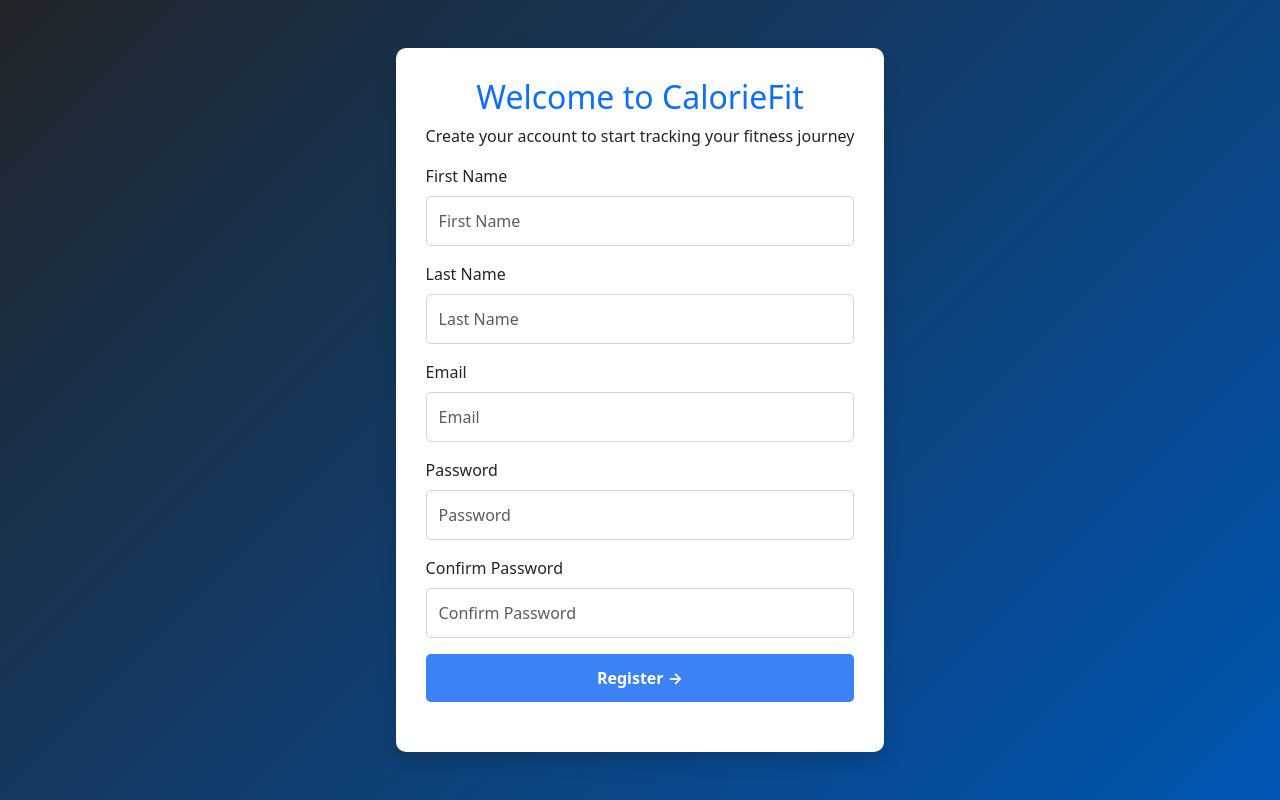
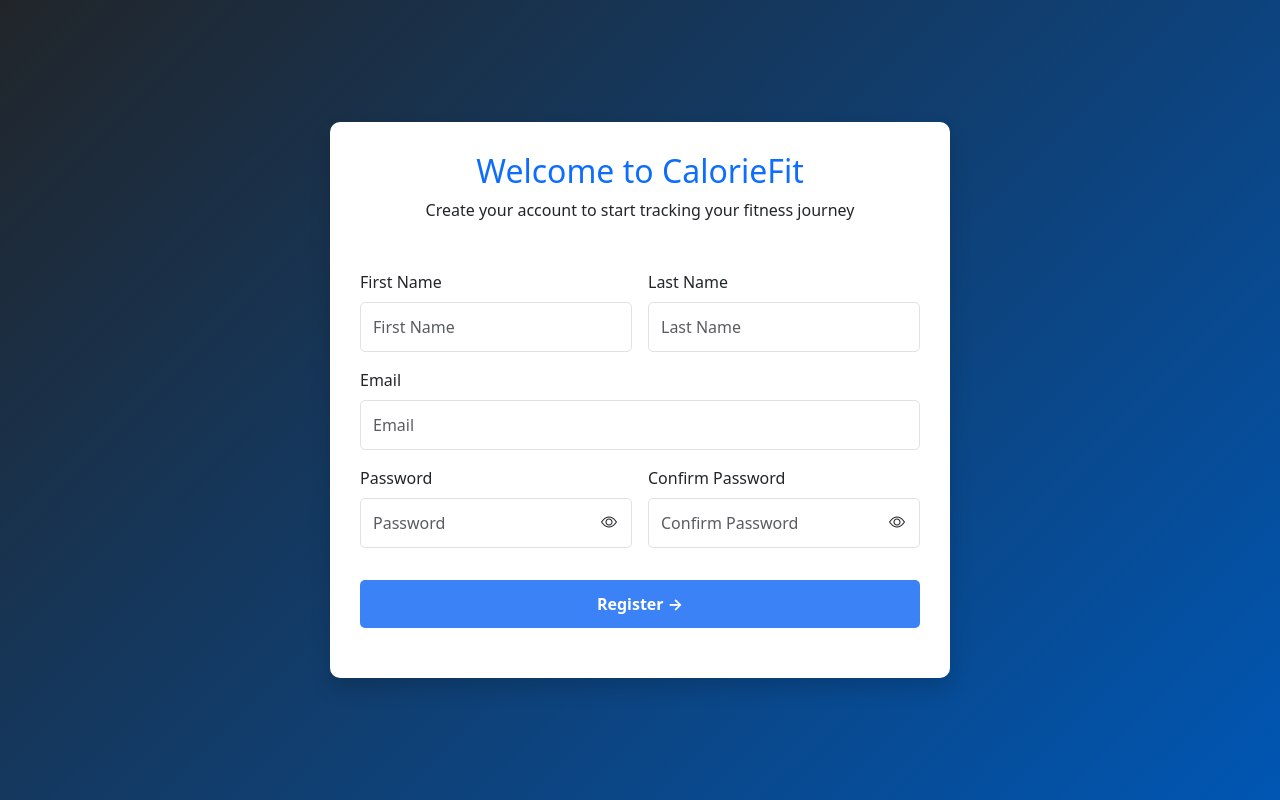
Before and after one commit to Omar-Abdullah-Shaikh-Al-Zoor/CalorieFit, an Angular app in the folder CalorieFitApp/: page /register in a window 1280 px wide. Built offline with nearby package versions, Linux system fonts and the light colour scheme.

Commit message:
Completed validation for Register, completed back-end, and added eye icon to password fields

```diff
--- a/CalorieFitApp/src/app/register/register.component.css
+++ b/CalorieFitApp/src/app/register/register.component.css
@@ -40,7 +40,7 @@
 .register-form .form-control {
   width: 100%;
   padding: 12px;
-  border: 1px solid #ced4da;
+  /* border: 1px solid #ced4da; */
   border-radius: 5px;
   font-size: 1rem;
   transition: border-color 0.3s ease, box-shadow 0.3s ease;
@@ -86,8 +86,20 @@
   cursor: not-allowed;
   opacity: 0.7;
 }
+
+/* Custom CSS to fine-tune icon position */
+.position-absolute {
+  right: 15px;
+  top: 35px;
+}
+
+/* CSS to shift the eye icon when the password field is invalid */
+.invalid-eye {
+  right: 35px !important;  /* Moves the eye icon 20px to the left */
+}
+
 /* Styles to enhance the dialog appearance */
-#errorDialog {
+#Dialog {
   width: 100%; /* Full width of the page */
   max-width: 500px; /* Limit width for better readability */
   max-height: 300px; /* Auto height based on content */
@@ -103,7 +115,7 @@
 }
 
 /* Optional: Add a backdrop effect */
-#errorDialog::backdrop {
+#Dialog::backdrop {
   background: rgba(0, 0, 0, 0.4);
 }
 
--- a/CalorieFitApp/src/app/register/register.component.html
+++ b/CalorieFitApp/src/app/register/register.component.html
@@ -1,72 +1,101 @@
 <div>
   <div class="register-container">
-    <div class="register-box">
+    <div class="register-box w-50">
       <div>
         <h2 class="text-center text-primary">Welcome to CalorieFit</h2>
         <p class="text-center">Create your account to start tracking your fitness journey</p>
       </div>
-      <div class="register-form">
+      <div class="register-form mt-5">
         <form [formGroup]="RegisterForm" (ngSubmit)="register()" [ngClass]="{ 'was-validated': submitted }" novalidate>
           <!-- First Name -->
-          <div class="form-group mb-3">
+          <div class="d-flex gap-3">
+            <div class="form-group mb-3 w-50">
               <label class="form-label" for="firstName">First Name</label>
               <input type="text" formControlName="firstName" class="form-control"
-              [ngClass]="{'is-invalid': isFieldInvalid('firstName')}"
+                [ngClass]="{'is-invalid': isFieldInvalid('firstName') || isInvalidPattern('firstName')}"
                 placeholder="First Name" required
               />
-            <div *ngIf="RegisterForm.get('firstName')?.hasError('pattern')" class="invalid-feedback">
+              <div *ngIf="isFieldInvalid('firstName')" class="invalid-feedback">
+                <small>First name is required.</small>
+              </div>
+              <div *ngIf="isInvalidPattern('firstName')" class="invalid-feedback">
                 <small>First name must be at least 2 characters long and only contain letters.</small>
               </div>
             </div>
 
             <!-- Last Name -->
-          <div class="form-group mb-3">
+            <div class="form-group mb-3 w-50">
               <label class="form-label" for="lastName">Last Name</label>
               <input type="text" formControlName="lastName" class="form-control"
-              [ngClass]="{'is-invalid': isFieldInvalid('lastName')}"
+                [ngClass]="{'is-invalid': isFieldInvalid('lastName') || isInvalidPattern('lastName')}"
                 placeholder="Last Name" required
               />
               <div *ngIf="isFieldInvalid('lastName')" class="invalid-feedback reqd-field">
                 <small>Last name is required.</small>
               </div>
-            <div *ngIf="RegisterForm.get('lastName')?.hasError('pattern')" class="invalid-feedback">
+              <div *ngIf="isInvalidPattern('lastName')" class="invalid-feedback">
                 <small>Last name must be at least 2 characters long and only contain letters.</small>
               </div>
             </div>
-
+          </div>
           <!-- Email -->
           <div class="form-group mb-3">
             <label class="form-label" for="email">Email</label>
-            <input type="email" formControlName="email" class="form-control" [ngClass]="{'is-invalid': isFieldInvalid('email')}" placeholder="Email" required />
+            <input type="email" formControlName="email" class="form-control"
+              [ngClass]="{'is-invalid': isFieldInvalid('email') || RegisterForm.get('email')?.hasError('email')}"
+              placeholder="Email" required
+            />
             <div *ngIf="isFieldInvalid('email')" class="invalid-feedback">
-              <small>Email is required and must be a valid email address.</small>
+              <small>Email is required.</small>
+            </div>
+            <div *ngIf="RegisterForm.get('email')?.hasError('email')" class="invalid-feedback">
+              <small>Please enter a valid email address.</small>
             </div>
           </div>
-
+          <div class="d-flex gap-3 mb-3">
             <!-- Password -->
-          <div class="form-group mb-3">
+            <div class="form-group mb-3 w-50 position-relative">
               <label class="form-label" for="password">Password</label>
-            <input type="password" formControlName="password" class="form-control"
-              [ngClass]="{'is-invalid': isFieldInvalid('password') && RegisterForm.get('password')?.hasError('pattern')}"
+              <input id='password' type="password" formControlName="password" class="form-control"
+                [ngClass]="{'is-invalid': isFieldInvalid('password') || isInvalidPattern('password')}"
                 placeholder="Password" required
               />
-            <div *ngIf="isFieldInvalid('password') && RegisterForm.get('password')?.hasError('pattern')" class="invalid-feedback">
+              <i class="bi bi-eye position-absolute"
+                [ngClass]="{
+                  'invalid-eye': isFieldInvalid('password') || isInvalidPattern('password')
+                }"
+                id="togglepassword" style="right: 15px; top: 44px; cursor: pointer;"
+                (click)="togglePasswordVisibility('password')">
+              </i>
+              <div *ngIf="isFieldInvalid('password')" class="invalid-feedback">
+                <small>Password is required.</small>
+              </div>
+              <div *ngIf="isInvalidPattern('password')" class="invalid-feedback">
                 <small>Password must be at least 8 characters, with at least one letter and one number.</small>
               </div>
             </div>
 
             <!-- Confirm Password -->
-          <div class="form-group mb-3">
+            <div class="form-group mb-3 w-50 position-relative">
               <label class="form-label" for="confirmPassword">Confirm Password</label>
-            <input type="password" formControlName="confirmPassword" class="form-control"
+              <input id='confirmPassword' type="password" formControlName="confirmPassword" class="form-control"
                 [ngClass]="{
-                'is-invalid': isFieldInvalid('confirmPassword') || (passwordMatchValidator()) }"
+                  'is-invalid': isFieldInvalid('ConfirmPassword') || passwordMatchValidator() }"
                 placeholder="Confirm Password" required />
+              <i class="bi bi-eye position-absolute"
+                  [ngClass]="{
+                    'invalid-eye': isFieldInvalid('ConfirmPassword') || passwordMatchValidator()
+                  }"
+                  style="right: 15px; top: 44px; cursor: pointer;"
+                  id="toggleconfirmPassword"
+                  (click)="togglePasswordVisibility('confirmPassword')">
+              </i>
               <div *ngIf="isFieldInvalid('confirmPassword')" class="invalid-feedback reqd-field">
                 <small>Confirm password field is required.</small>
               </div>
               <div *ngIf="passwordMatchValidator()" class="invalid-feedback">
                 <small>Passwords do not match.</small>
+              </div>
             </div>
           </div>
 
@@ -78,16 +107,19 @@
     </div>
   </div>
 
-  <dialog id="errorDialog" class="bg-white border-0 shadow">
-    <div class="modal-header bg-danger text-white">
-      <h5 class="modal-title m-2">Register Error</h5>
-      <button type="button" class="btn-close btn-close-white m-2" (click)="closeErrorDialog()"></button>
+  <dialog id="Dialog" class="bg-white border-0 shadow">
+    <div class="modal-header bg-danger text-white"
+      [ngClass]="{'bg-danger': dialog.type == 'error',
+                'bg-success': dialog.type == 'success'}"
+    >
+      <h5 class="modal-title m-2">{{ dialog.title }}</h5>
+      <button type="button" class="btn-close btn-close-white m-2" (click)="closeDialog()"></button>
     </div>
     <div class="modal-body">
-      <p class="text-left m-3">{{ error }}</p>
+      <p class="text-left m-3">{{ dialog.message }}</p>
     </div>
     <div class="modal-footer">
-      <button type="button" class="btn btn-secondary w-25 m-2" (click)="closeErrorDialog()">Close</button>
+      <button type="button" class="btn btn-secondary w-25 m-2" (click)="closeDialog()">Close</button>
     </div>
   </dialog>
 </div>
--- a/CalorieFitApp/src/app/register/register.component.ts
+++ b/CalorieFitApp/src/app/register/register.component.ts
@@ -15,7 +15,7 @@
   email: string = '';
   password: string = '';
   message: string = '';
-  error: string = '';
+  dialog: {title?: string, type?: string, message?: string} = {};
   RegisterForm = new FormGroup({
     firstName: new FormControl('', [Validators.required, Validators.pattern('[a-zA-Z ]{2,}')]),
     lastName: new FormControl('', [Validators.required, Validators.pattern('[a-zA-Z ]{2,}')]),
@@ -36,6 +36,11 @@
   // Triggered when form is submitted
   register() {
     if (this.RegisterForm.invalid) {
+      for (const key in this.RegisterForm.controls) {
+        if (this.RegisterForm.get(key)?.invalid) {
+          this.RegisterForm.get(key)?.markAsTouched(); // Mark field as touched if invalid
+        }
+      }
       this.submitted = false;
       return;
     }
@@ -47,8 +52,10 @@
     const confirmPassword = this.RegisterForm.get('confirmPassword')?.value || '';
 
     if (password !== confirmPassword) {
-      this.error = 'Passwords do not match';
-      this.showErrorDialog();
+      this.dialog.message = 'Passwords do not match';
+      this.dialog.title = 'Registration Error';
+      this.dialog.type = 'error';
+      this.showDialog();
       return;
     }
 
@@ -56,30 +63,59 @@
       next: (response) => {
         this.submitted = true;
         this.message = response.message;
-        this.navigateTo('/login');
+        this.dialog.title = 'Register Success';
+        this.dialog.message = response.message;
+        this.dialog.type = 'success';
+        this.showDialog();
+        setTimeout(() => {
+          this.navigateTo('/login');
+        }, 3000);
       },
       error: (error) => {
-        this.error = error.error.error;
-        this.showErrorDialog();
+        this.dialog.title = 'Registration Error';
+        this.dialog.message = error.error.error;
+        this.dialog.type = 'error';
+        this.showDialog();
       }
     });
   }
 
+  togglePasswordVisibility(field: string): void {
+    const confirmField = document.getElementById(field) as HTMLInputElement;
+    const eyeIcon = document.getElementById(`toggle${field}`) as HTMLElement;
+    if (confirmField.type === 'password') {
+      confirmField.type = 'text';  // Show the password
+      eyeIcon.classList.remove('bi-eye');
+      eyeIcon.classList.add('bi-eye-slash');  // Change to "eye-slash" icon
+    } else {
+      confirmField.type = 'password';  // Hide the password
+      eyeIcon.classList.remove('bi-eye-slash');
+      eyeIcon.classList.add('bi-eye');  // Change to "eye" icon
+    }
+  }
+
+
+  isInvalidPattern(fieldName: string): boolean {
+    const field = this.RegisterForm.get(fieldName);
+    return field ? !!this.RegisterForm.get(fieldName)?.hasError('pattern') && (field.touched || this.submitted) : false;
+  }
   isFieldInvalid(fieldName: string): boolean {
     const field = this.RegisterForm.get(fieldName);
-    return field ? field.invalid && (field.touched || this.submitted) : false;
+    return field ? !!this.RegisterForm.get(fieldName)?.hasError('required') && (field.touched || this.submitted) : false;
   }
 
-  showErrorDialog() {
-    const dialog: any = document.getElementById('errorDialog');
+  showDialog() {
+    const dialog: any = document.getElementById('Dialog');
     if (dialog) dialog.showModal();
   }
 
 
-  closeErrorDialog() {
-    const dialog: any = document.getElementById('errorDialog');
+  closeDialog() {
+    const dialog: any = document.getElementById('Dialog');
     if (dialog) dialog.close();
-    this.error = '';
+    this.dialog.message = '';
+    this.dialog.title = '';
+    this.dialog.type = '';
   }
 
   navigateTo(path: string) {
--- a/CalorieFitApp/src/index.html
+++ b/CalorieFitApp/src/index.html
@@ -4,6 +4,7 @@
   <meta charset="UTF-8">
   <meta name="viewport" content="width=device-width, initial-scale=1.0">
   <link rel="icon" type="image/x-icon" href="favicon.ico">
+  <link href="https://cdn.jsdelivr.net/npm/bootstrap-icons/font/bootstrap-icons.css" rel="stylesheet">
   <base href="/">
   <title>CalorieFit</title>
   <link rel="stylesheet" href="styles.css">
```
Also changed, not shown: 1 other file (tests, documents, lock files or other folders). Lines whose indentation alone changed are shown as unchanged.
